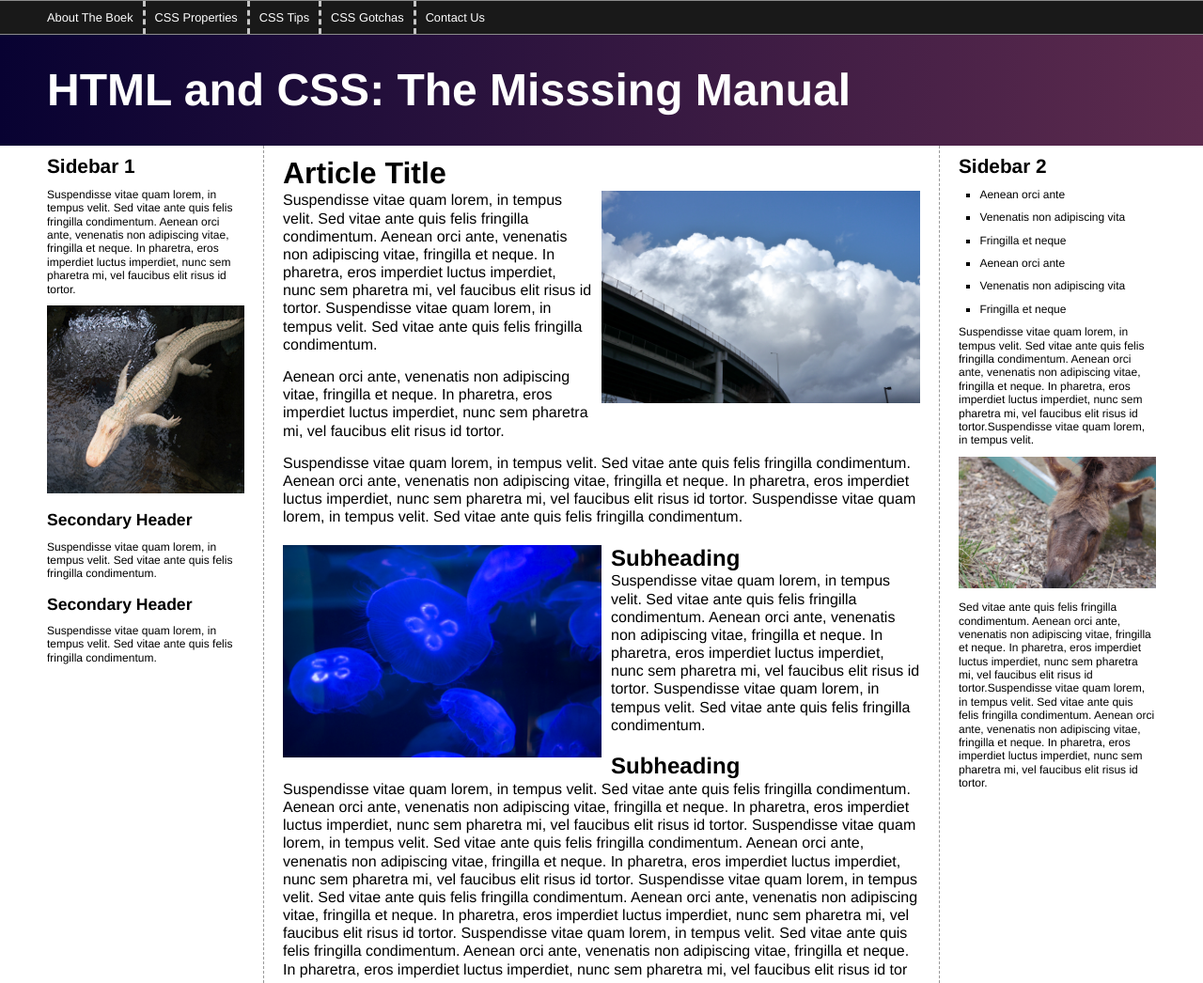
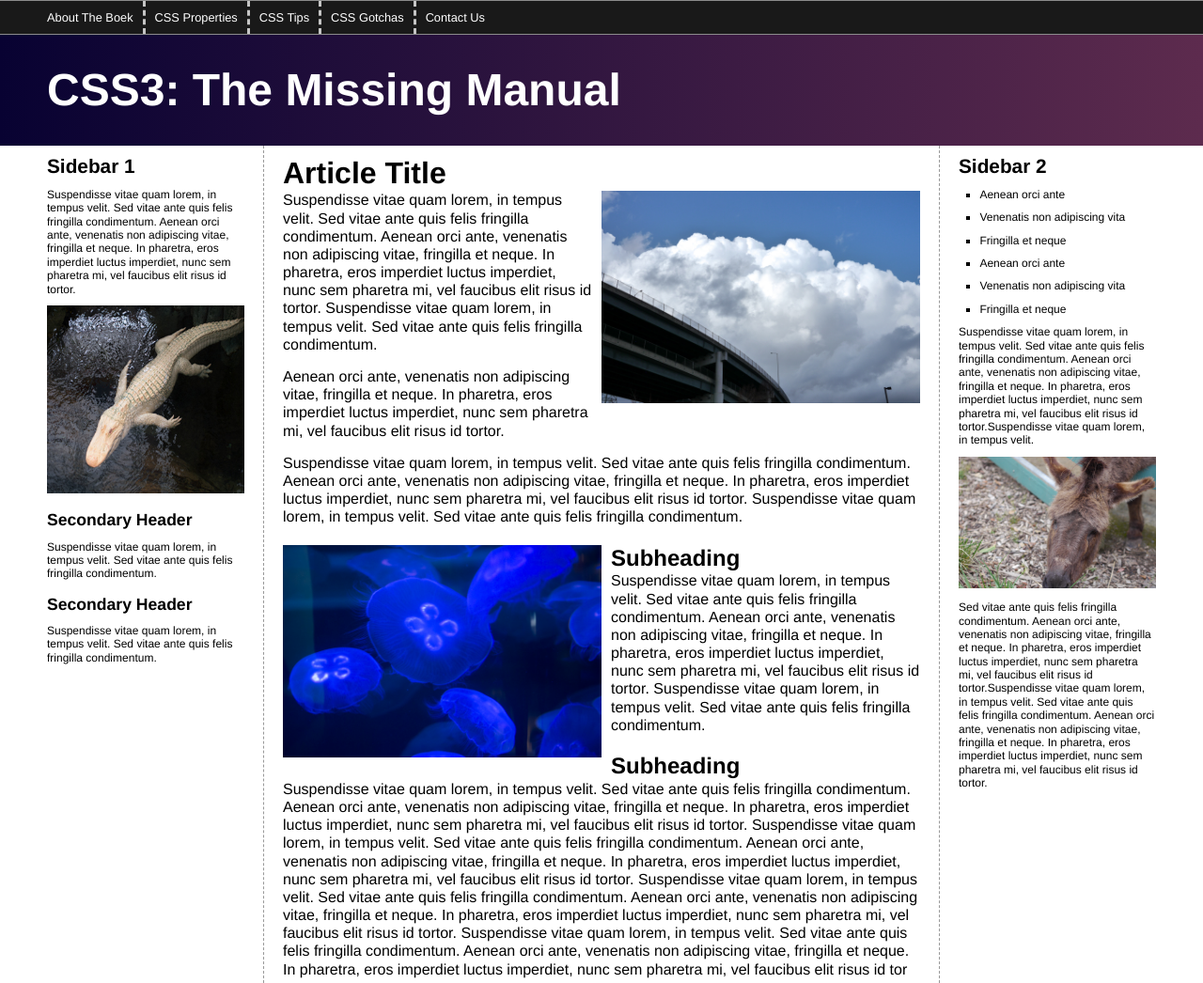
Before and after one commit to Nathaliehogent/demo, a plain HTML site: page www/index.html in a window 1280 px wide. Shown: the top 1046 px of the page at 94% size. Drawn offline with Linux system fonts and the light colour scheme.

Commit message:
Removed the extra s on the CSS3: The Missing Manual

```diff
--- a/www/index.html
+++ b/www/index.html
@@ -19,7 +19,7 @@
             <li><a href="#">Contact Us</a></li>
           </ul>
         </nav>
-        <h1>HTML and CSS: The Misssing Manual</h1>
+        <h1>CSS3: The Missing Manual</h1>
       </header>
       <div class="contentWrapper">
         <div class="columnWrapper">
```
